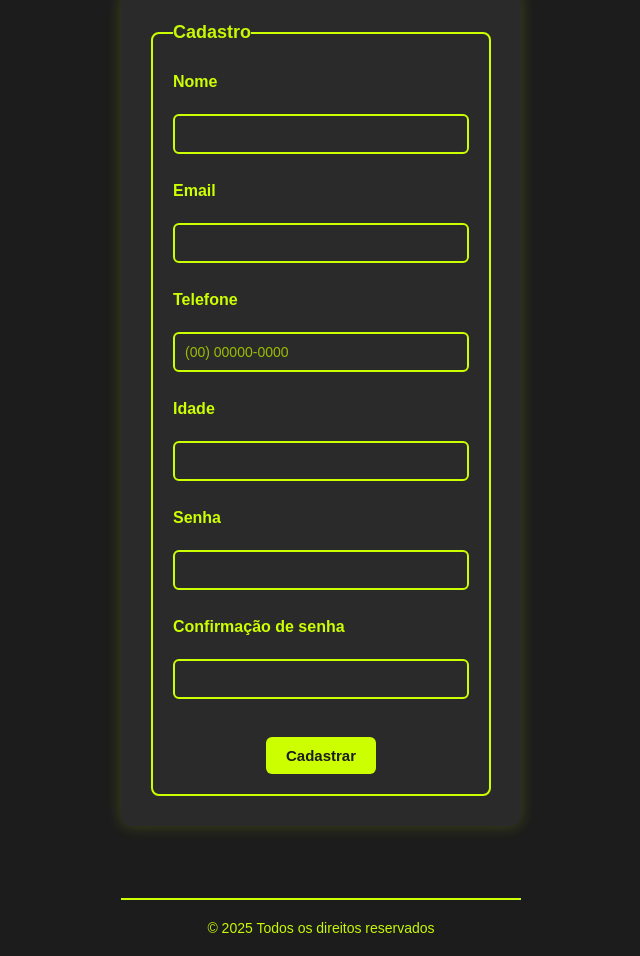
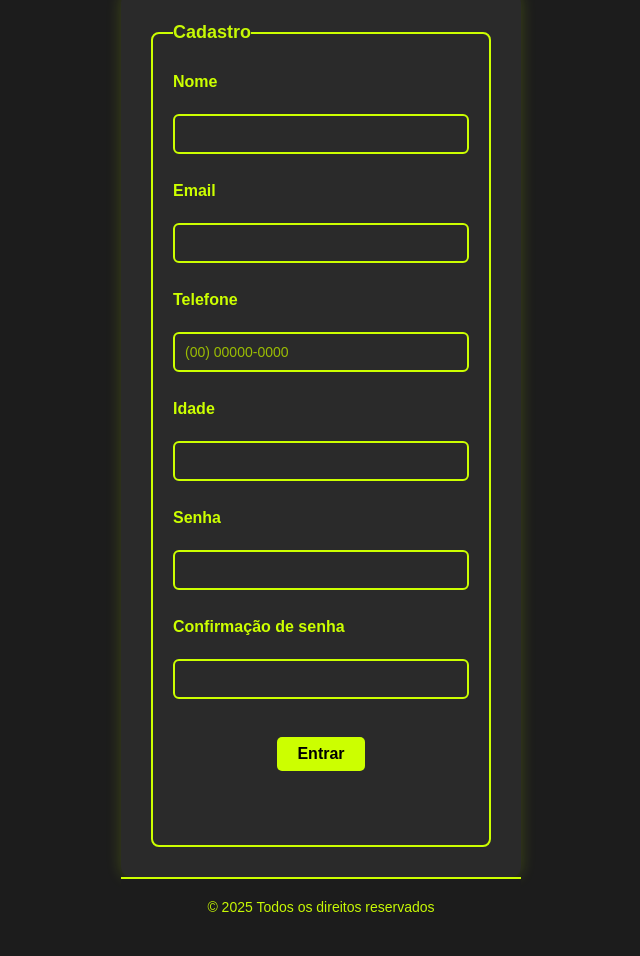
Before and after one commit to elenvitoriaal/vital_recifes, a plain HTML site: page cadastro.html in a window 1280 px wide. Shown: the part 340-1296 px from the top of the page, without its empty margins (319-959 px from the left). After the commit the page ends 1275 px from the top, so only its background shows below. Drawn offline with Linux system fonts and the light colour scheme.

Commit message:
atualização

```diff
--- a/cadastro.html
+++ b/cadastro.html
@@ -48,13 +48,11 @@
       <label for="confirma_senha">Confirmação de senha</label><br />
       <input type="password" id="confirma_senha" name="confirma_senha" minlength="6" required /><br /><br />
 
-      <button type="submit">Cadastrar</button>
+      <a href="metricas.html" class="btn-entrar">Entrar</a> <br><br><br>
     </fieldset>
   </form>
-  <br>
-  <br>
-  <br>
-  <br>
+
+
 
 
   <footer>
--- a/css/cadastro.css
+++ b/css/cadastro.css
@@ -137,24 +137,21 @@ input {
 input::placeholder {
   color: #9bbd03;
 }
-
-button[type="submit"] { /* Seletor mais específico para o botão de cadastro */
-  background-color: #ccff00;
-  color: #1C1C1C;
-  border: none;
-  border-radius: 6px;
-  padding: 10px 20px;
-  margin-top: 20px;
-  cursor: pointer;
-  font-weight: bold;
-  font-size: 15px;
-  transition: 0.3s;
-  margin: 20px auto 0 auto; /* Ajuste para o botão Cadastrar */
-  display: flex;
+.btn-entrar {
+    background-color: #ccff00;
+    color: #000;
+    padding: 8px 20px;
+    text-decoration: none;
+    border-radius: 5px;
+    font-weight: bold;
+    text-align: center;
+    transition: background-color 0.3s;
+    display: block;              /* permite centralizar */
+    margin: 20px auto 0;         /* centraliza horizontalmente */
+    width: fit-content;          /* ajusta ao tamanho do texto */
 }
-
-button[type="submit"]:hover {
-  background-color: #C7F805; /* Um verde ligeiramente diferente no hover */
+.btn-entrar:hover {
+    background-color: #ffffff;
 }
 
 footer {
@@ -200,8 +197,3 @@ footer {
       margin-top: 40px;
   }
 }
-
-/* A query original estava muito baixa, ajustei para 600px,
-  mas mantive a original caso seja importante o breakpoint
-  @media (max-width: 90px) { ... }
-*/
--- a/css/login.css
+++ b/css/login.css
@@ -112,22 +112,21 @@ header img {
 }
 
 /* Estilo do botão de login */
-button {
-  background-color: #ccff00;
-  color: #1C1C1C;
-  border: none;
-  border-radius: 6px;
-  padding: 12px 30px;
-  font-weight: bold;
-  font-size: 16px;
-  cursor: pointer;
-  transition: 0.3s;
-  margin-top: 10px;
+.btn-login {
+    display: inline-block;
+    background-color: #ccff00;
+    color: rgb(3, 3, 3);
+    padding: 10px 25px;
+    text-decoration: none;
+    border-radius: 5px;
+    font-weight: bold;
+    text-align: center;
 }
 
-button:hover {
-  background-color: #A9D604;
+.btn-login:hover {
+    background-color: #fff;
 }
+
 
 .input-group input:focus {
   outline: none;
```
Also changed, not shown: login.html (+1 -2 lines).
